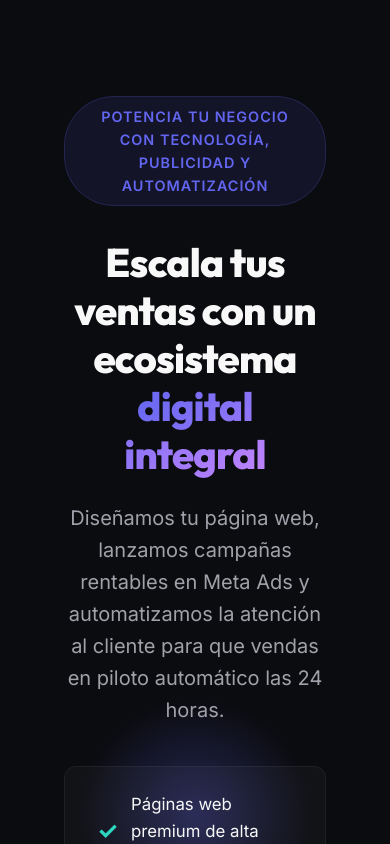
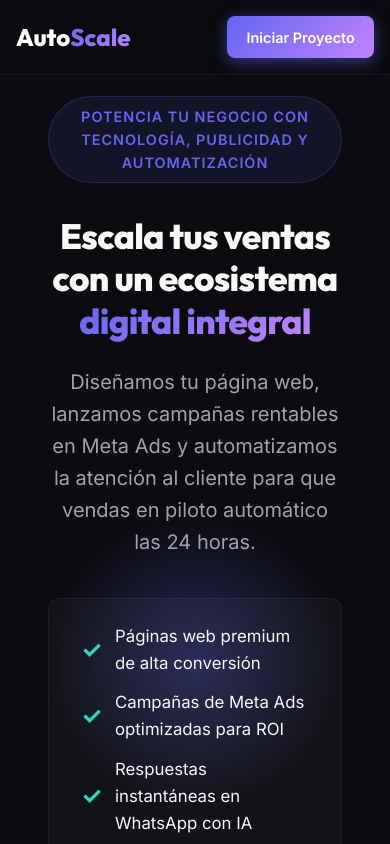
Before and after one commit to luk1311/AutoScale-agency, a React (Vite) app: page / in a window 390 px wide. Shown: the top 844 px of the page. Built offline with nearby package versions, Linux system fonts and the light colour scheme.

Commit message:
feat: Implement audit recommendations (Responsive, UX, Performance)

```diff
--- a/index.html
+++ b/index.html
@@ -5,6 +5,10 @@
     <link rel="icon" type="image/svg+xml" href="/favicon.svg" />
     <meta name="viewport" content="width=device-width, initial-scale=1.0" />
     <title>AutoScale</title>
+    <!-- Optimización de Fuentes -->
+    <link rel="preconnect" href="https://fonts.googleapis.com">
+    <link rel="preconnect" href="https://fonts.gstatic.com" crossorigin>
+    <link href="https://fonts.googleapis.com/css2?family=Inter:wght@300;400;500;600;700;800&family=Outfit:wght@400;600;800&display=swap" rel="stylesheet">
   </head>
   <body>
     <div id="root"></div>
--- a/src/App.jsx
+++ b/src/App.jsx
@@ -1,4 +1,5 @@
 import React from 'react';
+import Header from './components/Header';
 import Hero from './components/Hero';
 import PainPoints from './components/PainPoints';
 import Solution from './components/Solution';
@@ -14,6 +15,7 @@ import './App.css';
 function App() {
   return (
     <div className="app-container">
+      <Header />
       <Hero />
       <PainPoints />
       <Solution />
--- a/src/components/Demo.jsx
+++ b/src/components/Demo.jsx
@@ -12,9 +12,9 @@ const Demo = () => {
           </p>
 
           <div className="demo-actions">
-            <a href="#demo" className="btn btn-primary">Probar demostración interactiva</a>
+            <a href="https://wa.me/5211234567890?text=Hola,%20quiero%20probar%20la%20demostración%20interactiva." target="_blank" rel="noopener noreferrer" className="btn btn-primary">Probar demostración interactiva</a>
             <span className="demo-or">o</span>
-            <a href="#whatsapp" className="btn btn-secondary">Hablar con el asistente por WhatsApp</a>
+            <a href="https://wa.me/5211234567890?text=Hola,%20quisiera%20hablar%20con%20el%20asistente." target="_blank" rel="noopener noreferrer" className="btn btn-secondary">Hablar con el asistente por WhatsApp</a>
           </div>
         </div>
       </div>
--- a/src/components/FooterCTA.jsx
+++ b/src/components/FooterCTA.jsx
@@ -21,7 +21,9 @@ const FooterCTA = () => {
             <h3>Solicita tu Auditoría Gratuita</h3>
             <p>Analizaremos tu proceso actual y te mostraremos exactamente qué áreas puedes automatizar para aumentar ventas y reducir costos.</p>
 
-            <a href="#contacto" className="btn btn-primary btn-large cta-btn">Quiero mi Auditoría Gratuita</a>
+            <a href="https://wa.me/5211234567890?text=Hola,%20vengo%20de%20la%20página%20web%20y%20me%20gustaría%20solicitar%20mi%20auditoría%20gratuita." target="_blank" rel="noopener noreferrer" className="btn btn-primary btn-large cta-btn">
+              Quiero mi Auditoría Gratuita
+            </a>
             <p className="cta-note">*Disponibilidad limitada para garantizar una implementación personalizada.</p>
           </div>
         </div>
--- /dev/null
+++ b/src/components/Header.css
@@ -0,0 +1,35 @@
+.main-header {
+  position: fixed;
+  top: 0;
+  left: 0;
+  width: 100%;
+  z-index: 100;
+  background: rgba(11, 12, 16, 0.8);
+  backdrop-filter: blur(12px);
+  -webkit-backdrop-filter: blur(12px);
+  border-bottom: 1px solid var(--glass-border);
+  padding: 1rem 0;
+}
+
+.header-container {
+  display: flex;
+  justify-content: space-between;
+  align-items: center;
+}
+
+.logo {
+  display: flex;
+  align-items: center;
+}
+
+.logo-text {
+  font-family: var(--font-display);
+  font-size: 1.5rem;
+  font-weight: 800;
+  color: #fff;
+}
+
+.btn-sm {
+  padding: 0.6rem 1.2rem;
+  font-size: 0.9rem;
+}
--- /dev/null
+++ b/src/components/Header.jsx
@@ -0,0 +1,24 @@
+import React from 'react';
+import './Header.css';
+
+const Header = () => {
+  return (
+    <header className="main-header">
+      <div className="container header-container">
+        <div className="logo">
+          <span className="logo-text">Auto<span className="text-gradient">Scale</span></span>
+        </div>
+        <a
+          href="https://wa.me/5211234567890"
+          target="_blank"
+          rel="noopener noreferrer"
+          className="btn btn-primary btn-sm"
+        >
+          Iniciar Proyecto
+        </a>
+      </div>
+    </header>
+  );
+};
+
+export default Header;
--- a/src/components/Hero.css
+++ b/src/components/Hero.css
@@ -12,8 +12,8 @@
   position: absolute;
   top: 50%;
   left: 50%;
-  width: 60vw;
-  height: 60vw;
+  width: clamp(300px, 60vw, 800px);
+  height: clamp(300px, 60vw, 800px);
   background: radial-gradient(circle, var(--accent-glow) 0%, rgba(11,12,16,0) 70%);
   transform: translate(-50%, -50%);
   z-index: 0;
--- a/src/components/Hero.jsx
+++ b/src/components/Hero.jsx
@@ -27,7 +27,9 @@ const Hero = () => {
         </div>
 
         <div className="hero-cta delay-300">
-          <a href="#contacto" className="btn btn-primary btn-large">Quiero automatizar mi negocio</a>
+          <a href="https://wa.me/5211234567890?text=Hola,%20vengo%20de%20la%20página%20web%20y%20me%20gustaría%20solicitar%20mi%20auditoría%20gratuita." target="_blank" rel="noopener noreferrer" className="btn btn-primary btn-large">
+            Quiero automatizar mi negocio
+          </a>
           <p className="cta-note">Diagnóstico inicial gratuito. Sin compromiso.</p>
         </div>
       </div>
--- a/src/index.css
+++ b/src/index.css
@@ -1,5 +1,3 @@
-@import url('https://fonts.googleapis.com/css2?family=Inter:wght@300;400;500;600;700;800&family=Outfit:wght@400;600;800&display=swap');
-
 :root {
   /* Color Palette */
   --bg-color: #0b0c10;
@@ -180,3 +178,16 @@ p {
     padding: 4rem 0;
   }
 }
+
+/* Correcciones Responsive para Móviles */
+@media (max-width: 480px) {
+  .container {
+    padding: 0 1rem;
+  }
+  .section {
+    padding: 4rem 0;
+  }
+  h1 {
+    font-size: 2.2rem;
+  }
+}
```
